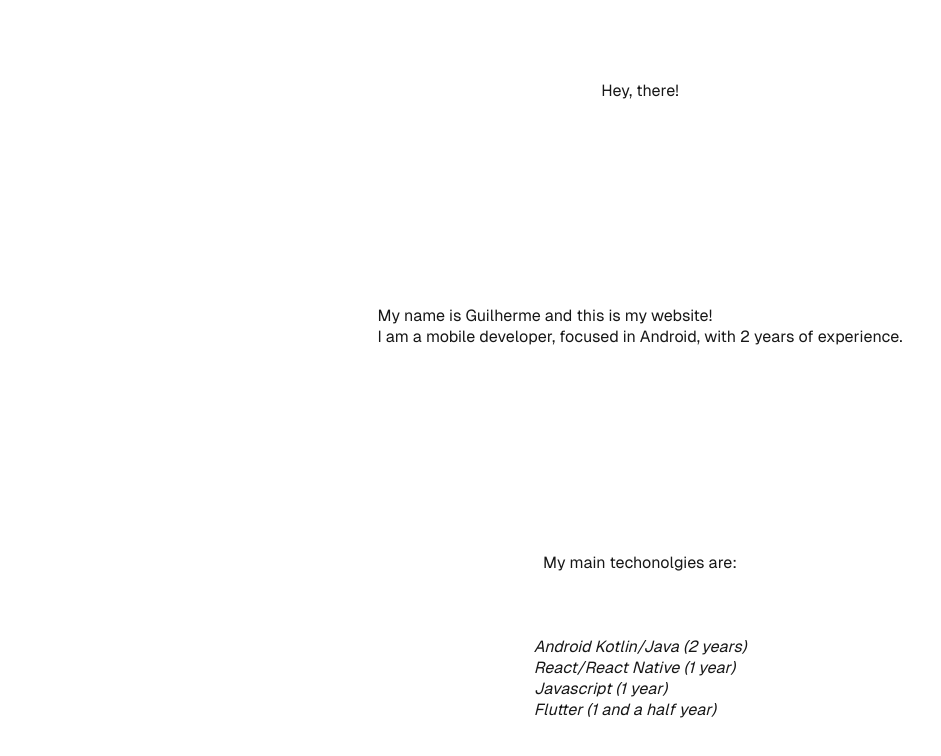
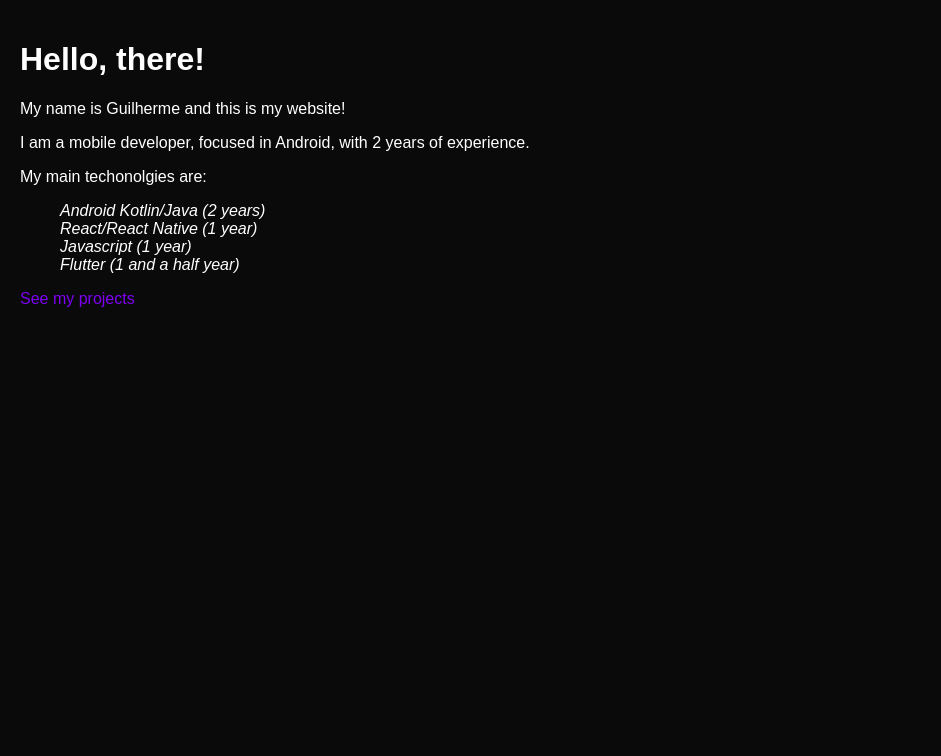
Before and after one commit to gcomartins/my-website, a Next.js app: page / in a window 1280 px wide. Shown: the top 756 px of the page, without its empty margins (0-941 px from the left). Built offline with nearby package versions, Linux system fonts and the light colour scheme.

Commit message:
Mudanca inicial e navegacao nao funcionando

```diff
--- a/src/app/globals.css
+++ b/src/app/globals.css
@@ -1,42 +1,52 @@
-:root {
-  --background: #ffffff;
-  --foreground: #171717;
+body {
+  font-family: Arial, sans-serif;
+  margin: 0;
+  padding: 20px;
+  background-color: #0a0a0a;
 }
 
-@media (prefers-color-scheme: dark) {
-  :root {
-    --background: #0a0a0a;
-    --foreground: #ededed;
-  }
+ul {
+  display: flex;
+  flex-direction: column;
+  color: #fff;
 }
 
-html,
-body {
-  max-width: 100vw;
-  overflow-x: hidden;
+h1 {
+  color: #fff;
 }
 
-body {
-  color: var(--foreground);
-  background: var(--background);
-  font-family: Arial, Helvetica, sans-serif;
-  -webkit-font-smoothing: antialiased;
-  -moz-osx-font-smoothing: grayscale;
-}
-
-* {
-  box-sizing: border-box;
-  padding: 0;
-  margin: 0;
+p {
+  color: #fff;
 }
 
 a {
-  color: inherit;
+  color: #7e00f3;
   text-decoration: none;
 }
 
-@media (prefers-color-scheme: dark) {
-  html {
-    color-scheme: dark;
-  }
+a:hover {
+  text-decoration: underline;
 }
+
+form {
+  display: flex;
+  flex-direction: column;
+  max-width: 400px;
+}
+
+input, textarea {
+  margin-bottom: 10px;
+  padding: 8px;
+  font-size: 16px;
+  border: 1px solid #ccc;
+  border-radius: 4px;
+}
+
+button {
+  padding: 10px;
+  font-size: 16px;
+  background-color: #0070f3;
+  color: white;
+  border: none;
+  border-radius: 4px;
+}
--- a/src/app/page.tsx
+++ b/src/app/page.tsx
@@ -1,34 +1,19 @@
-import Head from "next/head";
-import styles from "./page.module.css";
+import Link from 'next/link';
 
 export default function Home() {
-  const preview = {
-    title: "Hello, there!",
-    description: "This is my portfolio website! Lets check!",
-    image: "/preview.png",
-  }
-
   return (
-    <>
-      <Head>
-        <title>Hii</title>
-        <meta property='og:title' content={preview.title} />
-        <meta property='og:description' content={preview.description} />
-        <meta property='og:image' content={preview.image} />
-        <meta property='og:url' content='https://gcomartins.github.io/my-website/' />
-        <meta property='og:type' content='website' />
-      </Head>
-      <div className={styles.page}>
-        <p>Hey, there!</p>
-        <p>My name is Guilherme and this is my website!<br />I am a mobile developer, focused in Android, with 2 years of experience.</p>
+    <div>
+      <h1>Hello, there!</h1>
+      <p>My name is Guilherme and this is my website!</p>
+      <p>I am a mobile developer, focused in Android, with 2 years of experience.</p>
       <p>My main techonolgies are:</p>
-        <ul className={styles.list}>
+      <ul>
         <i>Android Kotlin/Java (2 years)</i>
         <i>React/React Native (1 year)</i>
         <i>Javascript (1 year)</i>
         <i>Flutter (1 and a half year)</i>
       </ul>
+      <Link href='/projects'>See my projects</Link>
     </div>
-    </>
   );
 }
```
Also changed, not shown: src/app/pages/contact/page.tsx (added, +22 -0 lines), src/app/pages/projects/page.tsx (added, +24 -0 lines). Lines whose indentation alone changed are shown as unchanged.
